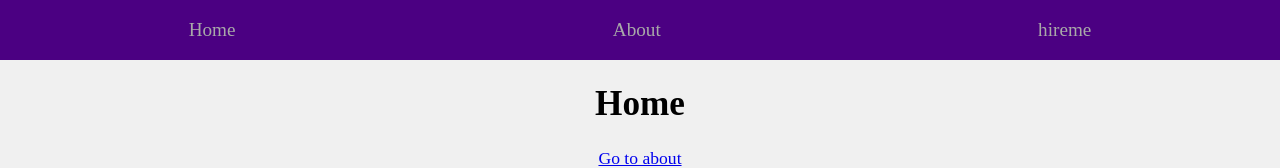
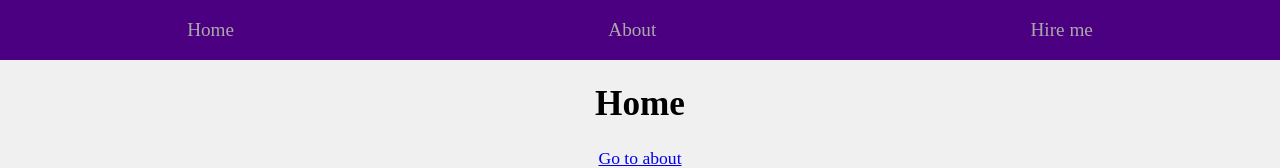
Before and after one commit to ciwwan1980/ciwwan1980-my-portfolio-next-js, a Next.js app: page / in a window 1280 px wide. Shown: the top 168 px of the page. Built offline with nearby package versions, Linux system fonts and the light colour scheme.

Commit message:
customize-error-page

```diff
--- a/components/Layout.js
+++ b/components/Layout.js
@@ -21,7 +21,7 @@ export default({children,title}) => (
 
     <Link href="/"><a>Home</a></Link>
     <Link href="/about"><a>About</a></Link>
-    <Link href="/hireme"><a>hireme</a></Link>
+    <Link href="/hireme"><a>Hire me</a></Link>
 
     </header>
 
--- a/pages/about.js
+++ b/pages/about.js
@@ -34,7 +34,7 @@ export default class about extends Component {
     //     })
     // }
     render() {
-    const { user} = this.props;
+    const {user} = this.props;
         return (
             <div>
 
```
Also changed, not shown: pages/_error.js (added, +7 -0 lines).
